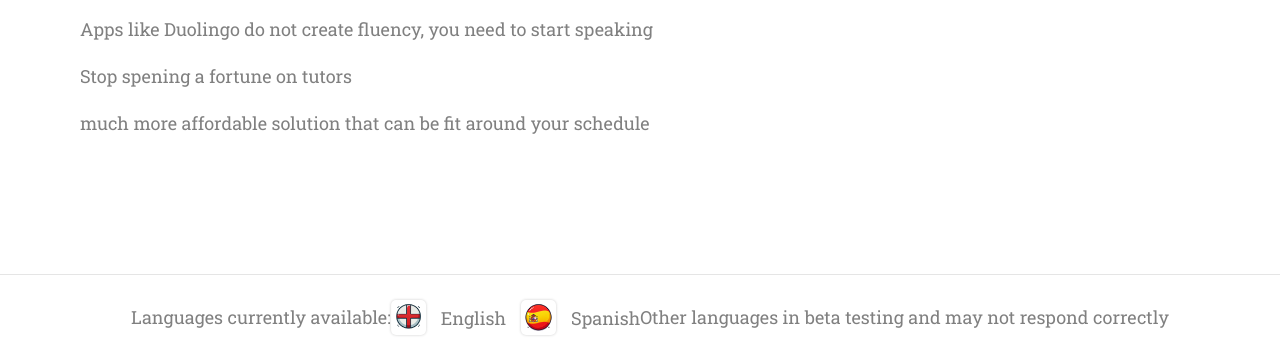
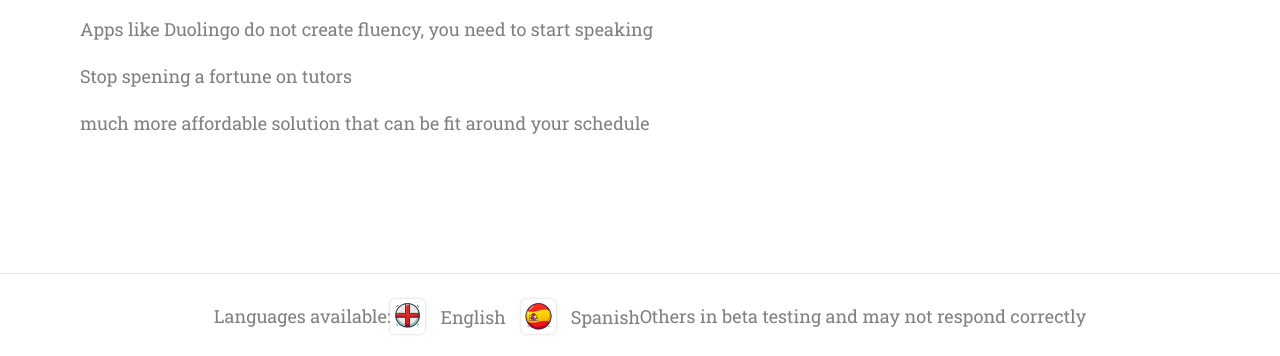
Before and after one commit to ewldh20/mother-tongue, a plain HTML site: page index.html in a window 1280 px wide. Shown: the part 380-736 px from the top of the page. Drawn offline with Linux system fonts and the light colour scheme.

Commit message:
added variables

```diff
--- a/index.html
+++ b/index.html
@@ -248,14 +248,14 @@
     </div> -->
 
     <div class="language-footer">
-        <p>Languages currently available:</p>
+        <p>Languages available:</p>
         <div class="language-list">
                 <img src="english-flag.png" alt="English flag" class="language-flag">
                 <span>English</span>
                 <img src="spanish-flag.png" alt="Spanish flag" class="language-flag">
                 <span>Spanish</span>
         </div>
-        <p>Other languages in beta testing and may not respond correctly</p>
+        <p>Others in beta testing and may not respond correctly</p>
     </div>
 
     <footer>
--- a/styles.css
+++ b/styles.css
@@ -379,6 +379,7 @@
     width: 100%;
     background-color: var(--footer-background-color);
     border-top: 1px solid var(--desktop-border-color);
+    border-bottom: 1px solid var(--desktop-border-color);
     padding: 10px;
     z-index: 10;
     display: flex;
```
